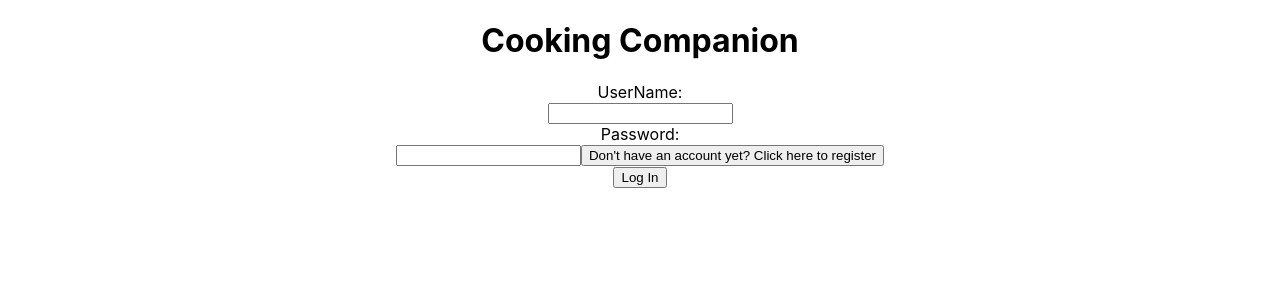
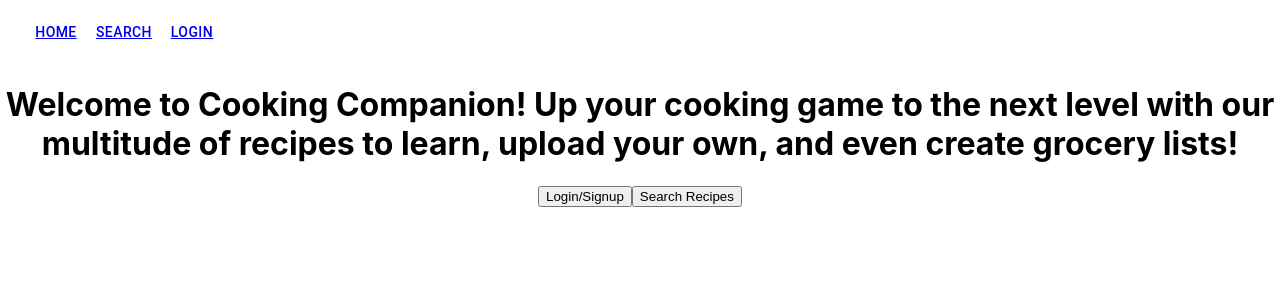
Before and after one commit to kevCurnow/CookingCompanion-Client, a React (Create React App) app: page /admin in a window 1280 px wide. Shown: the top 300 px of the page. Built offline with nearby package versions, Linux system fonts and the light colour scheme.

Commit message:
added a lot of components

```diff
--- a/src/App.tsx
+++ b/src/App.tsx
@@ -2,17 +2,22 @@ import React, { Component } from 'react';
 import logo from './logo.svg';
 import Auth from './components/User/Auth';
 import Splash from './components/Splash/Splash';
+import { Route, Link, Switch, BrowserRouter as Router } from "react-router-dom";
 import './App.css';
+import SwitchController from './site/SwitchController';
+import Navbar from './components/Navbar/Navbar';
 
 interface IState {
-  sessionToken: string | undefined | null
+  sessionToken: string
+  // isLoggedIn: boolean
 }
 
 export default class App extends Component<{}, IState> {
   constructor(props: {}) {
     super(props);
     this.state = {
-      sessionToken: ""
+      sessionToken: "",
+      // isLoggedIn: false
     };
   };
 
@@ -22,23 +27,30 @@ export default class App extends Component<{}, IState> {
 
   }
 
-  componentDidMount() {
-    if (localStorage.getItem("sessionToken")) {
-      this.setState({ sessionToken: localStorage.getItem("sessionToken")});
-    }
-  }
+  // componentDidMount() {
+  //   if (localStorage.getItem("sessionToken")) {
+  //     this.setState({ sessionToken: localStorage.getItem("sessionToken")});
+  //   }
+  // }
 
   render() {
       const session = localStorage.getItem("sessionToken");
       return (
         <div className="App">
           <div id="main">
-            <h1>Cooking Companion</h1>
-            {!session ? (
+          <Router>
+            <Navbar sessionToken={this.state.sessionToken} />
+
+              <SwitchController
+                updateSessionToken={this.updateSessionToken}
+                sessionToken={this.state.sessionToken}
+                />
+            </Router>
+            {/* {!session ? (
               <Auth updateSessionToken={this.updateSessionToken} />
             ) : (
-              <Splash />
-            )}
+              <Splash loginComponentToggle={this.state.loginComponentToggle}/>
+            )} */}
           </div>
         </div>
       );
--- /dev/null
+++ b/src/components/Navbar/Navbar.tsx
@@ -0,0 +1,58 @@
+import React, { Component } from "react";
+import { Link, Redirect, BrowserRouter as Router } from "react-router-dom";
+import {AppBar, Button, IconButton, Toolbar } from "@material-ui/core";
+type AcceptedProps = {
+    sessionToken: string;
+}
+
+interface IState {
+
+}
+
+class Navbar extends Component<AcceptedProps, IState> {
+    constructor(props: AcceptedProps) {
+        super(props);
+        this.state = {};
+    }
+
+    render() {
+        return (
+            <div>
+                <div>
+                    <Toolbar>
+                        <Button>
+                            <Link to="/home">Home</Link>
+                        </Button>
+                        <Button>
+                            <Link to="/search">Search</Link>
+                        </Button>
+                        {this.props.sessionToken === "" ? (
+                            <Button>
+                                <Link to="/auth">Login</Link>
+                            </Button>
+                        ) : (
+                            <div>
+                                <Button>
+                                <Link to="/recipes">Recipe List</Link>
+                            </Button>
+                            <Button>
+                                <Link to="/groceries">Groceries</Link>
+                            </Button>
+                            <Button>
+                                <Link to="/admin">Admin</Link>
+                            </Button>
+                            <Button>
+                                <Link to="/logout">Logout</Link>
+                            </Button>
+                            </div>
+                        )
+
+                        }
+                    </Toolbar>
+                </div>
+            </div>
+        )
+    }
+}
+
+export default Navbar;
--- /dev/null
+++ b/src/components/Recipes/RecipeSearch.tsx
@@ -0,0 +1,62 @@
+import React, { Component } from "react";
+import { TextField, Button } from "@material-ui/core";
+import APIURL from "../../helpers/environment";
+import RecipeSearchDisplay from "./RecipeSearchDisplay";
+
+type AcceptedProps = {
+    sessionToken: string
+}
+
+interface IState  {
+    searchString: string,
+    resultsArray: [],
+    displaySearchResults: boolean
+}
+
+class RecipeSearch extends Component<AcceptedProps, IState> {
+    constructor(props: AcceptedProps) {
+        super(props);
+        this.state = {
+            resultsArray: [],
+            searchString: "",
+            displaySearchResults: false
+        }
+    }
+
+    handleSearch = (event: React.FormEvent<HTMLElement>) => {
+        event.preventDefault();
+        this.setState({ displaySearchResults: true})
+        let url = `${APIURL}/recipe/${this.state.searchString}`
+        fetch(url, {
+            method: 'GET',
+            headers: new Headers({
+                'Content-Type': 'application/json'
+            })
+        })
+        .then(res => res.json())
+        .then(results => this.setState({ resultsArray: results.results}))
+
+
+    }
+
+    render() {
+        return(
+            <div>
+                <div>
+                <h2>Search for recipes</h2>
+                <p>Enter a search term to find your next great recipe</p>
+                <TextField label="recipe search term" variant="outlined" type="text" onChange={(e) => {
+                    this.setState({ searchString: e.target.value});
+                }} />
+                <Button onClick={this.handleSearch}> Blah </Button>
+                </div>
+                {
+                    this.state.displaySearchResults ? <RecipeSearchDisplay results={this.state.resultsArray} /> : null
+                }
+            </div>
+
+        )
+    }
+}
+
+export default RecipeSearch;
--- /dev/null
+++ b/src/components/Recipes/RecipeSearchDisplay.tsx
@@ -0,0 +1,51 @@
+import React, {Component} from 'react';
+import {Button, Table, TableBody, TableCell, TableContainer, TableHead, TableRow} from "@material-ui/core";
+
+type passedProps = {
+    results: []
+}
+interface IState {
+
+}
+
+export default class RecipeSearchDisplay extends Component<passedProps, IState> {
+    constructor(props: passedProps) {
+        super(props);
+        this.state = {}
+    }
+    recipeMapper = () => {
+        return this.props.results.map((recipe: any) => {
+            return (
+                <TableRow key = {recipe.id}>
+                    <TableCell component="th" scope="row">
+                    {recipe.id}
+                    </TableCell>
+                    <TableCell>{recipe.title}</TableCell>
+                    <TableCell>{recipe.readyInMinutes}</TableCell>
+                    <TableCell>{recipe.servings}</TableCell>
+                    <TableCell>{recipe.nutrition.nutrients[0].amount}</TableCell>
+                    <TableCell>{recipe.extendedIngredients.length}</TableCell>
+                </TableRow>
+            );
+        });
+    };
+    render() {
+        return(
+            <Table>
+                <TableHead>
+                    <TableRow>
+                        <TableCell>#</TableCell>
+                        <TableCell>Dish Name</TableCell>
+                        <TableCell>Time to Cook in Minutes</TableCell>
+                        <TableCell>Number of Servings</TableCell>
+                        <TableCell>Calories per Serving</TableCell>
+                        <TableCell>Number of Ingredients</TableCell>
+                    </TableRow>
+                </TableHead>
+                <TableBody>
+                    {this.recipeMapper()}
+                </TableBody>
+            </Table>
+        )
+    }
+}
--- a/src/components/Splash/Splash.tsx
+++ b/src/components/Splash/Splash.tsx
@@ -1,20 +1,41 @@
 import React, { Component } from "react";
+import { Link, Redirect, BrowserRouter as Router } from "react-router-dom";
+
+type AcceptedProps = {
+}
 
 interface IState {
-    welcomeMessage: string
+    welcomeMessage: string,
+    goToRoute: string
 }
-class Splash extends Component<{}, IState> {
-    constructor(props: {}) {
+class Splash extends Component<AcceptedProps, IState> {
+    constructor(props: AcceptedProps) {
         super(props);
         this.state = {
-            welcomeMessage: "Welcome to Cooking Companion!"
+            welcomeMessage: "Welcome to Cooking Companion! Up your cooking game to the next level with our multitude of recipes to learn, upload your own, and even create grocery lists!",
+            goToRoute: ""
         };
     }
 
+
+
     render() {
+        if(this.state.goToRoute !== "") {
+            return <Redirect to={{
+                pathname: `${this.state.goToRoute}`
+            }}/>;
+        };
         return (
             <div>
                 <h1>{this.state.welcomeMessage}</h1>
+                <button onClick={(event) => {
+                    this.setState({ goToRoute: "/auth"});
+                }}>
+                Login/Signup
+                </button>
+                <button onClick={(event) => {
+                    this.setState({ goToRoute: "/search"})
+                }}>Search Recipes</button>
             </div>
         );
     }
--- a/src/components/User/Auth.tsx
+++ b/src/components/User/Auth.tsx
@@ -1,8 +1,10 @@
 import React, { Component } from "react";
 import APIURL from '../../helpers/environment';
+import { Redirect, BrowserRouter as Router } from "react-router-dom";
 
 type AcceptedProps = {
   updateSessionToken: (newToken: string) => void;
+  sessionToken: string;
 }
 
 interface IState {
@@ -73,6 +75,7 @@ class Auth extends Component<AcceptedProps, IState> {
     .then(data => {
       console.log(data);
       this.props.updateSessionToken(data.sessionToken);
+      console.log(this.props.sessionToken);
     })
     .catch(err => console.log(err))
 
@@ -89,7 +92,11 @@ class Auth extends Component<AcceptedProps, IState> {
   }
 
   render() {
+    if(this.props.sessionToken !== "") {
+      return <Redirect to="/home" />;
+    };
     return (
+
       <div>
         <form onSubmit={(e) => this.handleSubmit(e)}>
           {this.registerFields()}
--- /dev/null
+++ b/src/site/SwitchController.tsx
@@ -0,0 +1,31 @@
+import React, { FC } from "react";
+import { Switch, Route, Link, BrowserRouter as Router} from "react-router-dom";
+import Splash from "../components/Splash/Splash";
+import Auth from "../components/User/Auth";
+import RecipeSearch from "../components/Recipes/RecipeSearch";
+
+type controllerState = {};
+type ControllerProps = {
+    updateSessionToken: (newToken: string) => void;
+    sessionToken: string;
+};
+
+const SwitchController: FC<ControllerProps> = (props) => {
+    return (
+        <div>
+
+            <Switch>
+                <Route exact path="/"> <Splash /> </Route>
+                <Route exact path="/home"><Splash /></Route>
+                <Route exact path="/auth"><Auth updateSessionToken={props.updateSessionToken} sessionToken={props.sessionToken}/></Route>
+                <Route exact path="/search" render={() => <RecipeSearch sessionToken={props.sessionToken}/>} />
+                <Route exact path="/groceries" render={() => <Splash />} />
+                <Route exact path="/admin" render={() => <Splash />} />
+                <Route exact path="/logout" render={() => <Splash />} />
+            </Switch>
+
+        </div>
+    )
+}
+
+export default SwitchController;
```
Also changed, not shown: package.json (+7 -3 lines), 2 other files (tests, documents, lock files or other folders).
